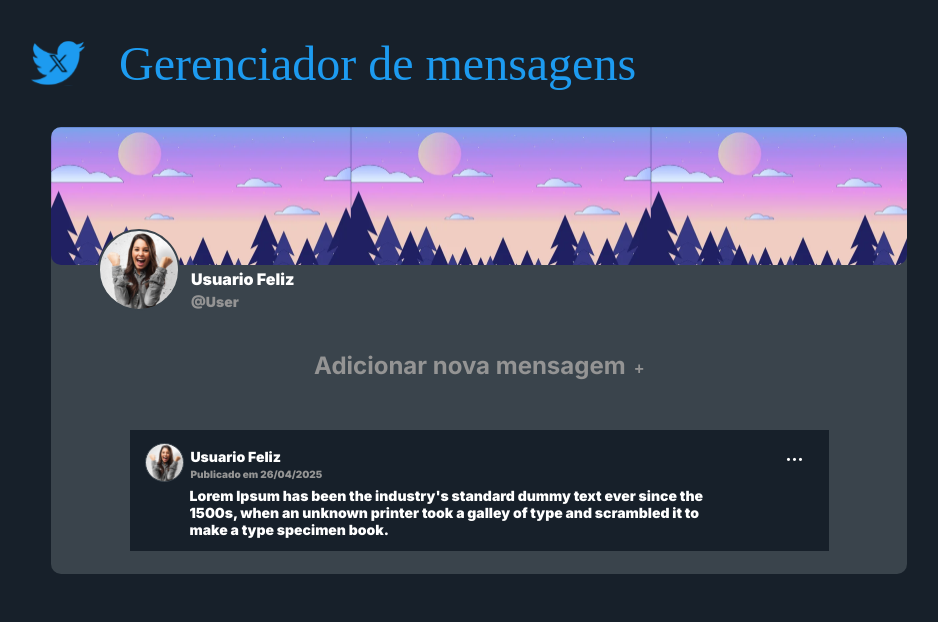
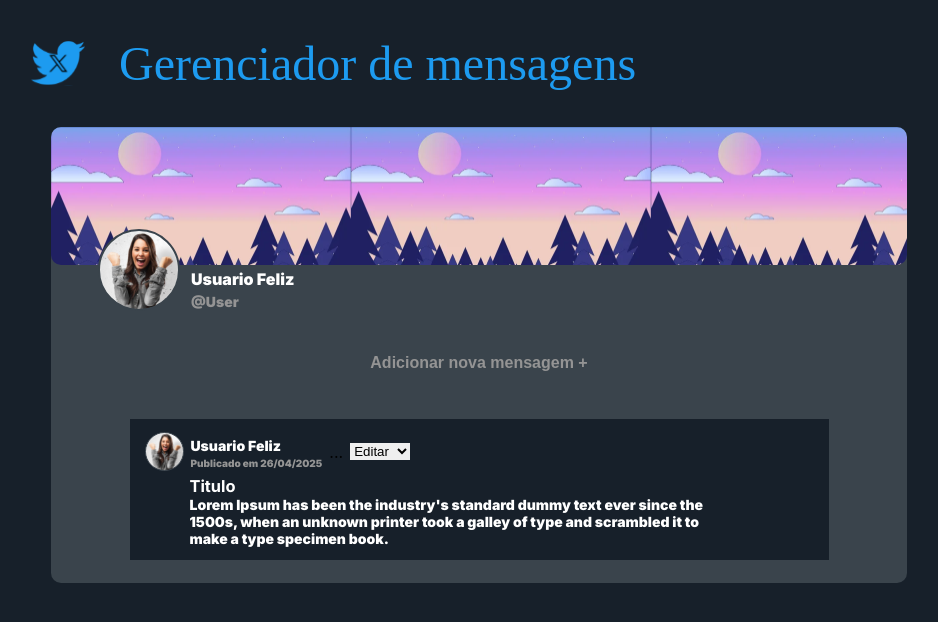
Before and after one commit to maridabrins/MD-CRUD-Message.react, a React (Create React App) app: page / in a window 1280 px wide. Shown: the top 622 px of the page, without its empty margins (161-1099 px from the left). Built offline with nearby package versions, Linux system fonts and the light colour scheme; a web font is replaced by a local one.

Commit message:
feat: add modal in Home.js

```diff
--- a/src/Components/Home/Home.js
+++ b/src/Components/Home/Home.js
@@ -5,6 +5,9 @@ import Perfil from "../../assets/images/Perfil.svg"
 import Background from "../../assets/images/Background.svg"
 
 export default function Home(){
+
+
+
     return (
         <>
         <header>
@@ -26,9 +29,31 @@ export default function Home(){
             </div>
 
             <div className="mensagem">
-                <h2>Adicionar nova mensagem</h2>
-                <button>+</button>
+                <button> Adicionar nova mensagem +</button>
             </div>
+
+            <dialog>
+                <div className="modal">
+                    <div className="modal-content">
+                        <h2>Nova mensagem</h2>
+
+                        <div className="info-modal">
+
+                            <label for="privacidade">Privacidade</label>
+                            <select id="privacidade" name="privacidade">
+                                <option value="publico">Público</option>
+                                <option value="privado">Privado</option>
+                            </select>
+
+                            <label for="titulo">Titulo</label>
+                            <input name="titulo" id="titulo" required="true" maxLength="30"/>
+
+                            <label for="mensagem">Mensagem (250 caracteres)</label>
+                            <input name="mensagem" id="mensagem" required="true" maxLength="250"/>
+                        </div>
+                    </div>
+                </div>
+            </dialog>
 
             <div className="card">
                 <div className="card-container">
@@ -39,10 +64,15 @@ export default function Home(){
                             <p>Publicado em 26/04/2025</p>
                         </div>
 
-                        <p className="active">...</p>
+                        <label for="acoes">...</label>
+                        <select name="acoes" id="acoes">
+                            <option value="editar">Editar</option>
+                            <option value="excluir">Excluir</option>
+                        </select>
                     </div>
 
                     <div className="mensagem-content">
+                        <h3>Titulo</h3>
                         <p>Lorem Ipsum has been the industry's standard dummy text ever since the 1500s, when an unknown printer took a galley of type and scrambled it to make a type specimen book. </p>
                     </div>
                 </div>
```
